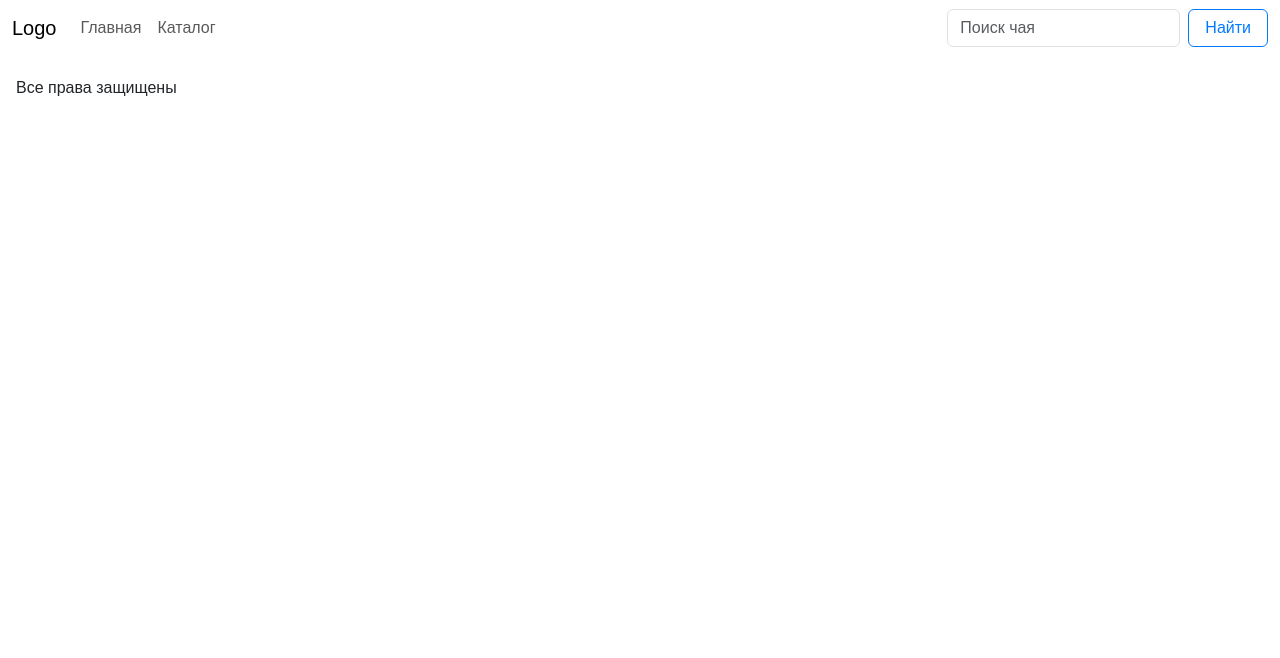
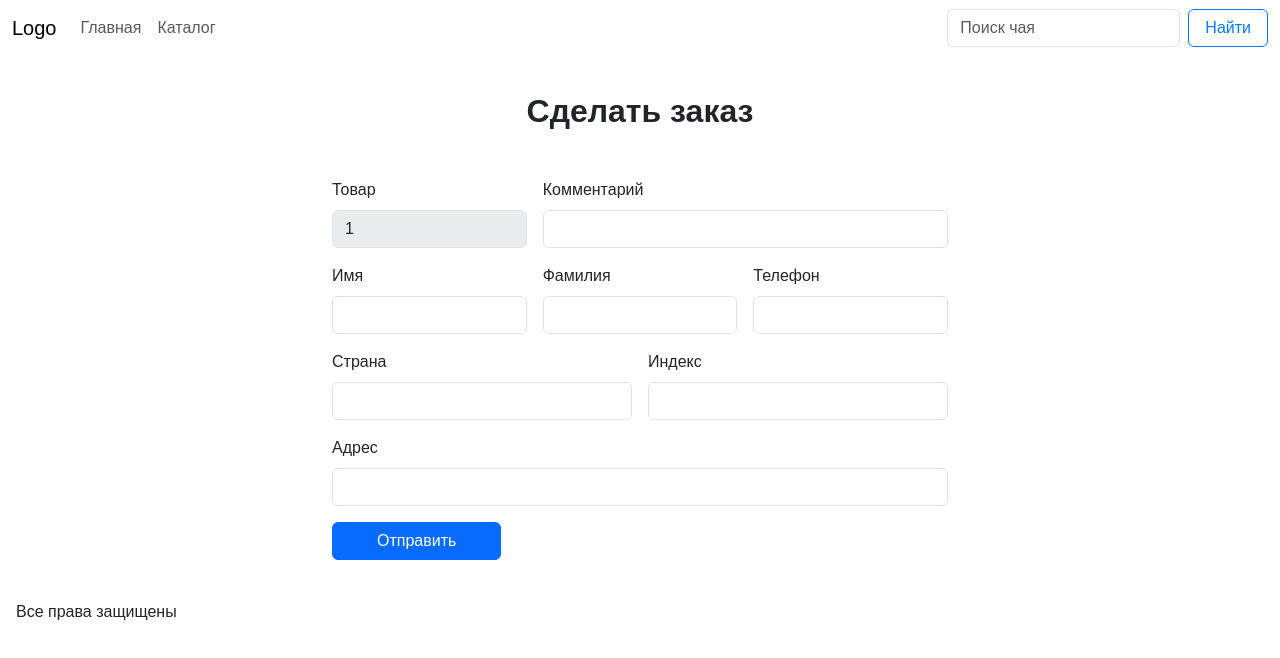
Before and after one commit to GennW/ITLogia-Tea-Angular, an Angular app: page /order/1 in a window 1280 px wide. Before the commit this address led to /. Shown: the top 658 px of the page. Built offline with nearby package versions, Linux system fonts and the light colour scheme.

Commit message:
сдача проекта без поиска

```diff
--- a/src/app/app-routing.module.ts
+++ b/src/app/app-routing.module.ts
@@ -10,7 +10,7 @@ const routes: Routes = [
   { path: 'main', component: MainComponent },
   { path: 'products', component: ProductsComponent },
   { path: 'products/:id', component: ProductComponent },
-  { path: 'order', component: OrderComponent },
+  { path: 'order/:title', component: OrderComponent },
 ];
 
 @NgModule({
--- a/src/app/components/common/product-card/product-card.component.html
+++ b/src/app/components/common/product-card/product-card.component.html
@@ -1,6 +1,6 @@
 <div class="col-xl-auto">
     <div class="card mx-auto" style="max-width: 26rem;">
-      <a href="assets/img/+1.jpg" class="popup-img">
+      <a class="popup-img">
         <img src="{{product.image}}" class="card-img-top" alt="img">
       </a>
       <div class="card-body">
@@ -9,9 +9,9 @@
         <p *ngIf="product.description.length > 150" class="card-text" (click)="showFullDescription = !showFullDescription">
           {{product.description | slice:0:150}}...
         </p>
-        <div *ngIf="product.description.length > 150" class="scrollable-description" [style.display]="showFullDescription ? 'block' : 'none'">
+        <!-- <div *ngIf="product.description.length > 150" class="scrollable-description" [style.display]="showFullDescription ? 'block' : 'none'">
           {{product.description}}
-        </div>
+        </div> -->
         <a [routerLink]="['/products', product.id]" class="btn btn-primary px-5 hvr-bubble-float-top">Подробнее</a>
       </div>
     </div>
--- a/src/app/components/common/product-card/product-card.component.ts
+++ b/src/app/components/common/product-card/product-card.component.ts
@@ -16,6 +16,7 @@ export class ProductCardComponent implements OnInit {
       image: '',
       title: '',
       description: '',
+      price: 0
     };
   }
 
--- a/src/app/components/pages/order/order.component.html
+++ b/src/app/components/pages/order/order.component.html
@@ -1,5 +1,6 @@
 <section class="order container py-3 pb-4" style="max-width: 40rem">
-    <h2 class="text-center fw-bold pt-3 mb-5">Сделать заказ</h2>
+  <ng-container *ngIf="!orderSuccess; else orderSuccessTemplate">
+  <h2 class="text-center fw-bold pt-3 mb-5">Сделать заказ</h2>
     <form class="row g-3 wow animate__heartBeat" [formGroup]="orderForm" (ngSubmit)="makeOrder()">
         <div class="col-md-4">
             <label for="inputCity" class="form-label">Товар</label>
@@ -120,10 +121,17 @@
 
       </div>
       <div class="col-12">
-        <button type="submit" class="btn btn-primary hvr-pulse-shrink"
-        >
-          Отправить
-        </button>
+        <button type="submit" class="btn btn-primary hvr-pulse-shrink" [disabled]="isButtonDisabled">Отправить</button>
+
+        <div class="col-12" *ngIf="showError">
+          <p class="text-left text-danger">Произошла ошибка showError. Попробуйте еще раз.</p>
+        </div>
+
       </div>
     </form>
+  </ng-container>
+  <ng-template #orderSuccessTemplate>
+    <p class="text-center d-flex align-items-center justify-content-center">Спасибо за заказ!</p>
+  </ng-template>
+
   </section>
--- a/src/app/components/pages/order/order.component.ts
+++ b/src/app/components/pages/order/order.component.ts
@@ -10,26 +10,32 @@ import { ActivatedRoute } from '@angular/router';
   styleUrls: ['./order.component.scss'],
 })
 export class OrderComponent implements OnInit {
-  orderData: OrderFormType = {
-    name: '',
-    last_name: '',
-    phone: '',
-    country: '',
-    zip: '',
-    product: '',
-    address: '',
-    comment: '',
-  };
+  orderSuccess: boolean = false; // Флаг успешного заказа
+  // Добавляем переменную для хранения состояния доступности кнопки
+  isButtonDisabled: boolean = false;
+  showError: boolean = false;
 
   orderForm = new FormGroup({
     product: new FormControl({ value: '', disabled: true }),
     comment: new FormControl(''),
-    name: new FormControl('', [Validators.required, Validators.pattern('[a-zA-Z ]*')]),
-    last_name: new FormControl('', [Validators.required, Validators.pattern('[a-zA-Z ]*')]),
-    phone: new FormControl('', [Validators.required, Validators.pattern('^\\+?[0-9]{11}$')]),
+    name: new FormControl('', [
+      Validators.required,
+      Validators.pattern('[a-zA-Z ]*'),
+    ]),
+    last_name: new FormControl('', [
+      Validators.required,
+      Validators.pattern('[a-zA-Z ]*'),
+    ]),
+    phone: new FormControl('', [
+      Validators.required,
+      Validators.pattern('^\\+?[0-9]{11}$'),
+    ]),
     counrty: new FormControl('', Validators.required),
     zip: new FormControl('', Validators.required),
-    address: new FormControl('', [Validators.required, Validators.pattern('^[a-zA-Z0-9 \\-\\/]*$')]),
+    address: new FormControl('', [
+      Validators.required,
+      Validators.pattern('^[a-zA-Z0-9 \\-\\/]*$'),
+    ]),
   });
 
   get comment() {
@@ -57,22 +63,91 @@ export class OrderComponent implements OnInit {
   constructor(private http: HttpClient, private activeRoute: ActivatedRoute) {}
 
   ngOnInit(): void {
-    this.activeRoute.queryParams.subscribe(data => {
-      console.log(data)
-    })
+    this.activeRoute.paramMap.subscribe((params) => {
+      console.log(params);
+      const productParam = params.get('title');
+      if (productParam) {
+        console.log(productParam);
+        this.orderForm.patchValue({ product: productParam });
+      }
+    });
+  }
+  // ngOnInit(): void {
+  //   this.activeRoute.queryParams.subscribe(data => {
+  //     console.log(data['product'])
+
+  //     if (data['product']) {
+  //     console.log(data['product'])
+
+  //     }
+  //   })
+  // }
+
+  // makeOrder() {
+  //   this.isButtonDisabled = true; // Блокировать кнопку в процессе отправки запроса
+  //   const data = {
+  //     name: this.orderForm.controls.name.value,
+  //     last_name: this.orderForm.controls.last_name.value,
+  //     phone: this.orderForm.controls.phone.value,
+  //     country: this.orderForm.controls.counrty.value,
+  //     zip: this.orderForm.controls.zip.value,
+  //     product: this.orderForm.controls.product.value,
+  //     address: this.orderForm.controls.address.value,
+  //     comment: this.orderForm.controls.comment.value,
+  //   }
+  //   if (this.orderForm.valid) {
+  //         this.http.post<{success: number}>('https://testologia.ru/order-tea', data)
+  //     .subscribe(response => {
+  //       if (response.success === 1) {
+  //         this.isButtonDisabled = false; // Разблокировать кнопку при получении ответа
+  //         this.orderSuccess = true; // Устанавливаем флаг успешного заказа в true
+  //         this.orderForm.reset(); // Очистить форму
+  //       } else {
+  //         this.orderSuccess = false; // Устанавливаем флаг успешного заказа в false
+  //       }
+  //     });
+  // }
+  //   }
+
+  makeOrder() {
+    this.isButtonDisabled = true; // Блокировать кнопку в процессе отправки запроса
+    const data = {
+      name: this.orderForm.controls.name.value,
+      last_name: this.orderForm.controls.last_name.value,
+      phone: this.orderForm.controls.phone.value,
+      country: this.orderForm.controls.counrty.value,
+      zip: this.orderForm.controls.zip.value,
+      product: this.orderForm.controls.product.value,
+      address: this.orderForm.controls.address.value,
+      comment: this.orderForm.controls.comment.value,
+    };
+
+
+      this.http
+        .post<{ success: number }>('https://testologia.ru/order-tea', data)
+        .subscribe({
+          next: (response) => {
+            this.isButtonDisabled = false; // Разблокировать кнопку при получении ответа
+            if (response.success === 1) {
+              this.orderSuccess = true; // Устанавливаем флаг успешного заказа в true
+              this.orderForm.reset(); // Очистить форму
+            } else {
+              this.orderSuccess = false; // Устанавливаем флаг успешного заказа в false
+              this.showError = true; // Показываем ошибку
+              setTimeout(() => {
+                this.showError = false; // Спустя 3 секунды скрываем ошибку
+              }, 3000);
+            }
+          },
+          error: (error) => {
+            this.isButtonDisabled = false; // Разблокировать кнопку при ошибке
+            this.showError = true; // Показываем ошибку
+            setTimeout(() => {
+              this.showError = false; // Спустя 3 секунды скрываем ошибку
+            }, 3000);
+          },
+        });
+
   }
 
-  makeOrder() {
-    this.http.post<{success: number}>('https://testologia.ru/order-tea', this.orderData)
-      .subscribe(response => {
-        if (response.success === 1) {
-          // Успешный запрос
-          this.orderForm.reset(); // Очистить форму
-          // Отобразить текст "Спасибо за заказ!"
-        } else {
-          // Неуспешный запрос
-          // Вывести текст "Произошла ошибка. Попробуйте еще раз."
-        }
-      });
-  }
 }
--- a/src/app/components/pages/products/products.component.ts
+++ b/src/app/components/pages/products/products.component.ts
@@ -1,24 +1,21 @@
-import { HttpClient } from '@angular/common/http';
 import { Component, OnInit } from '@angular/core';
 import { ProductType } from '../../types/product.type';
+import { ProductService } from 'src/app/services/product.service';
 
 @Component({
   selector: 'app-products',
   templateUrl: './products.component.html',
-  styleUrls: ['./products.component.scss']
+  styleUrls: ['./products.component.scss'],
 })
 export class ProductsComponent implements OnInit {
+  public products: ProductType[] = [];
 
-  public products: ProductType[] = []
-
-  constructor(private http: HttpClient) { }
+  constructor(private productService: ProductService) {}
 
   ngOnInit(): void {
-    this.http.get<ProductType[]>('https://testologia.ru/tea')
-    .subscribe(data => {
-      this.products = data
-    })
-
+    this.productService.getProducts()
+    .subscribe((data: ProductType[]) => {
+      this.products = data; // Присвоение полученных товаров к свойству products
+    });
   }
-
 }
--- a/src/app/components/types/product.type.ts
+++ b/src/app/components/types/product.type.ts
@@ -3,4 +3,5 @@ export type ProductType = {
     image: string;
     title: string;
     description: string;
+    price: number
   }
--- /dev/null
+++ b/src/app/services/product.service.ts
@@ -0,0 +1,21 @@
+import { Injectable } from '@angular/core';
+import { ProductType } from '../components/types/product.type';
+import { HttpClient } from '@angular/common/http';
+import { Observable } from 'rxjs';
+
+@Injectable({
+  providedIn: 'root',
+})
+export class ProductService {
+  private productsUrl = 'https://testologia.ru/tea'; // Установка URL для получения товаров
+
+  constructor(private http: HttpClient) {}
+
+  getProducts(): Observable<ProductType[]> {
+    return this.http.get<ProductType[]>(this.productsUrl); // Выполнение GET-запроса для получения товаров
+  }
+
+  getProduct(id: number): Observable<ProductType> {
+    return this.http.get<ProductType>(`${this.productsUrl}?id=${id}`); // Выполнение GET-запроса для получения конкретного товара
+  }
+}
```
Also changed, not shown: src/app/components/pages/product/product.component.html (+5 -3 lines), src/app/components/pages/product/product.component.ts (+19 -5 lines), info.txt.
